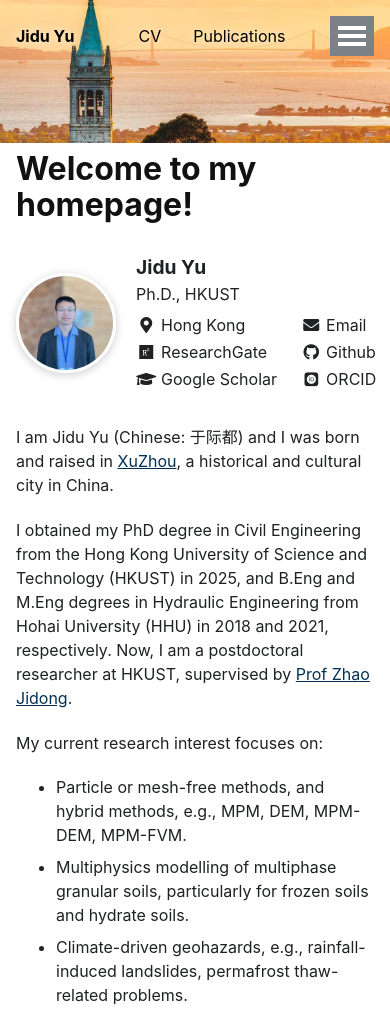
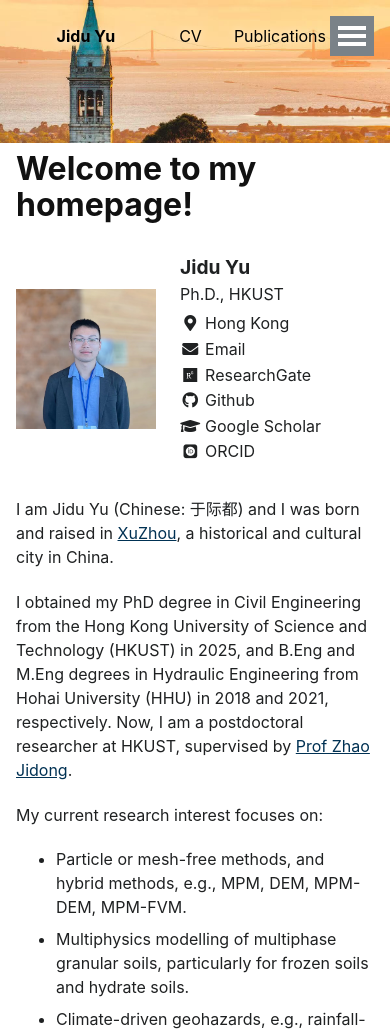
Before and after one commit to yujidu/yujidu.github.io, a Jekyll site: the page built from _pages/aboutme.md, in a window 390 px wide. Shown: the top 1034 px of the page. Built offline with Jekyll 4.4.1, drawn with Linux system fonts in a browser that asks for light colours; some web fonts are replaced; some of the changed text lies outside the part shown.

Commit message:
Homepage: larger square avatar, single-column links, longer fade, nav right-aligned; hide sections for now
Co-Authored-By: Claude Opus 5.5 <noreply@anthropic.com>
Claude-Session: https://claude.ai/code/session_01CtadbDehUMWbEMdjGRSUo3

```diff
--- a/_pages/aboutme.md
+++ b/_pages/aboutme.md
@@ -77,3 +82,4 @@ My current research interest focuses on:
     <li><span class="home-timeline__date">2014 – 2018</span><span><strong>B.Eng.</strong> in Water Conservancy and Hydropower Engineering, Hohai University</span></li>
   </ul>
 </section>
+{% endcomment %}
--- a/_sass/_home.scss
+++ b/_sass/_home.scss
@@ -20,6 +20,16 @@
   }
 }
 
+/* Top bar links aligned to the right (all pages) */
+.greedy-nav .visible-links {
+  margin-left: auto;
+}
+
+/* keep the links clear of the menu button when it shows on narrow screens */
+.greedy-nav button:not(.hidden) ~ .visible-links {
+  padding-right: 3em;
+}
+
 /* Full-width banner: always shows the whole photo */
 .home-hero {
   position: relative;
@@ -38,7 +48,7 @@
   left: 0;
   right: 0;
   bottom: 0;
-  height: 45%;
+  height: 70%;
   background: linear-gradient(to bottom,
     rgba(255, 255, 255, 0) 0%,
     rgba(255, 255, 255, 0.55) 45%,
@@ -52,7 +62,7 @@
   position: absolute;
   left: 0;
   right: 0;
-  bottom: 3%;
+  bottom: 14%;
   max-width: $x-large;
   margin: 0 auto;
   padding: 0 1em;
@@ -73,19 +83,17 @@
 .home-hero__profile {
   display: flex;
   align-items: center;
-  gap: 1em;
-  gap: 1.25em;
+  gap: 1.5em;
   flex-shrink: 0;
   text-shadow: 0 0 10px rgba(255, 255, 255, 0.9), 0 0 3px rgba(255, 255, 255, 0.9);
 }
 
 .home-hero__avatar {
-  width: 170px;
-  height: 170px;
-  border-radius: 50%;
+  width: clamp(160px, 14vw, 230px);
+  height: clamp(160px, 14vw, 230px);
+  border-radius: 0;
   object-fit: cover;
-  border: 3px solid #fff;
-  box-shadow: 0 2px 10px rgba(0, 0, 0, 0.2);
+  border: none;
 }
 
 .home-hero__info {
@@ -112,9 +120,6 @@
   margin: 0.3em 0 0;
   padding: 0;
   font-size: 1rem;
-  display: grid;
-  grid-template-columns: auto auto;  /* two columns keeps the block compact */
-  column-gap: 1.5em;
 
   li {
     margin: 0.1em 0;
@@ -133,7 +138,7 @@
 }
 
 /* Small screens: put the title and profile under the photo */
-@media (max-width: 900px) {
+@media (max-width: 1000px) {
   .home-hero__content {
     position: relative;
     bottom: auto;
@@ -144,8 +149,8 @@
   }
 
   .home-hero__avatar {
-    width: 100px;
-    height: 100px;
+    width: 140px;
+    height: 140px;
   }
 }
 
```
Also changed, not shown: other parts of _pages/aboutme.md (+5 -0 lines).
